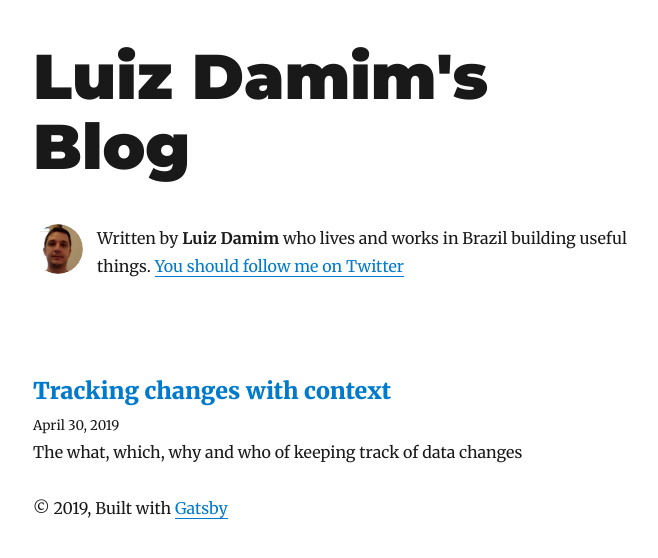
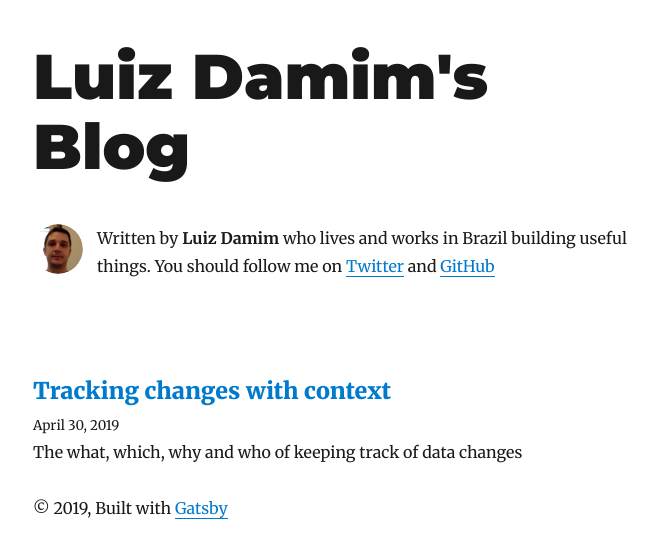
Before and after one commit to luizdamim/luizdamim.com, a Gatsby site: page / in a window 1280 px wide. Shown: the whole page, without its empty margins (292-950 px from the left). Built offline with nearby package versions, Linux system fonts and the light colour scheme; Gatsby itself is replaced by a stand-in of ours; some packages are replaced by stand-ins of ours.

Commit message:
Add GitHub link

```diff
--- a/gatsby-config.js
+++ b/gatsby-config.js
@@ -6,6 +6,7 @@
     siteUrl: `https://luizdamim.com`,
     social: {
       twitter: `luizdamim`,
+      github: `luizdamim`,
     },
   },
   plugins: [
--- a/src/components/bio.js
+++ b/src/components/bio.js
@@ -41,9 +41,11 @@
               Written by <strong>{author}</strong> who lives and works in Brazil
               building useful things.
               {` `}
-              <a href={`https://twitter.com/${social.twitter}`}>
-                You should follow me on Twitter
-              </a>
+              You should follow me on
+              {` `}
+              <a href={`https://twitter.com/${social.twitter}`}>Twitter</a> and
+              {` `}
+              <a href={`https://github.com/${social.github}`}>GitHub</a>
             </p>
           </div>
         )
@@ -66,6 +68,7 @@
         author
         social {
           twitter
+          github
         }
       }
     }
```
